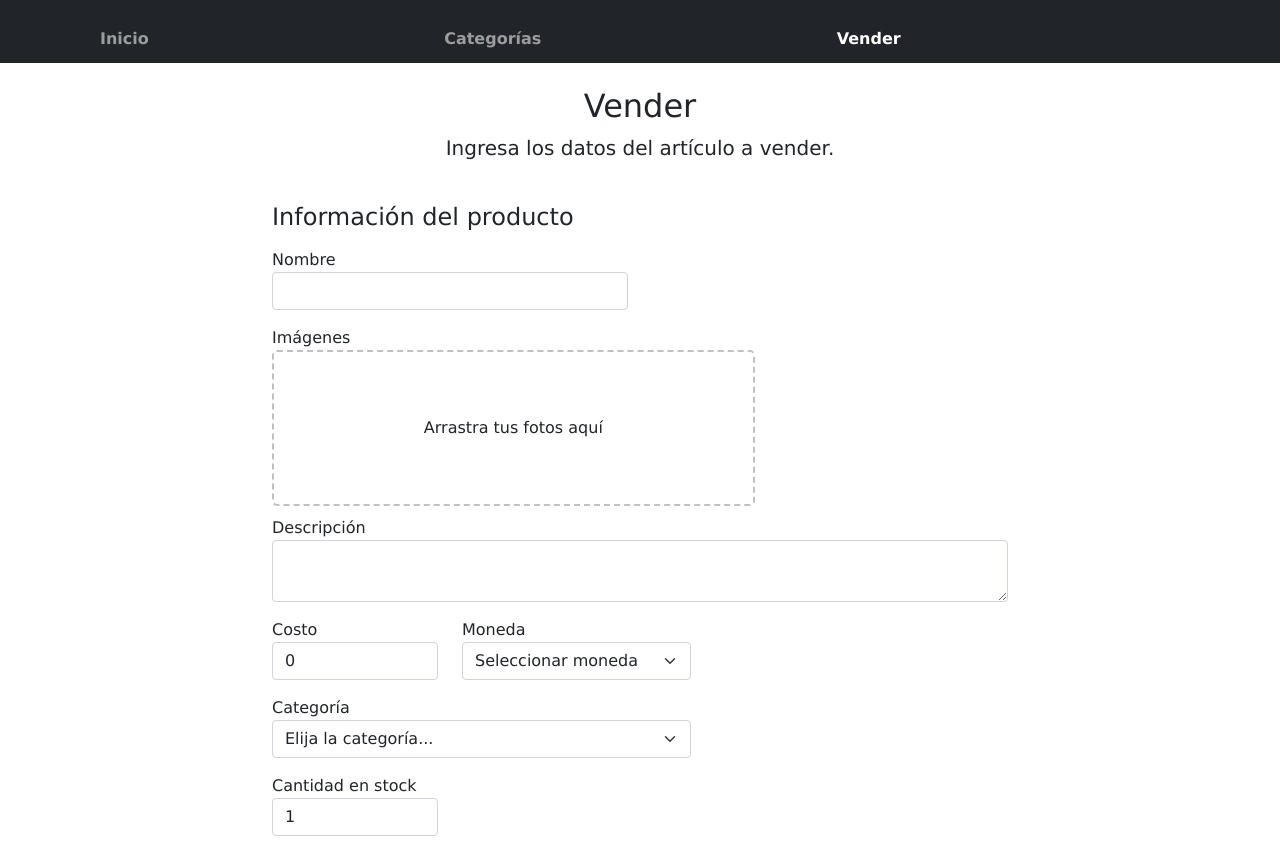
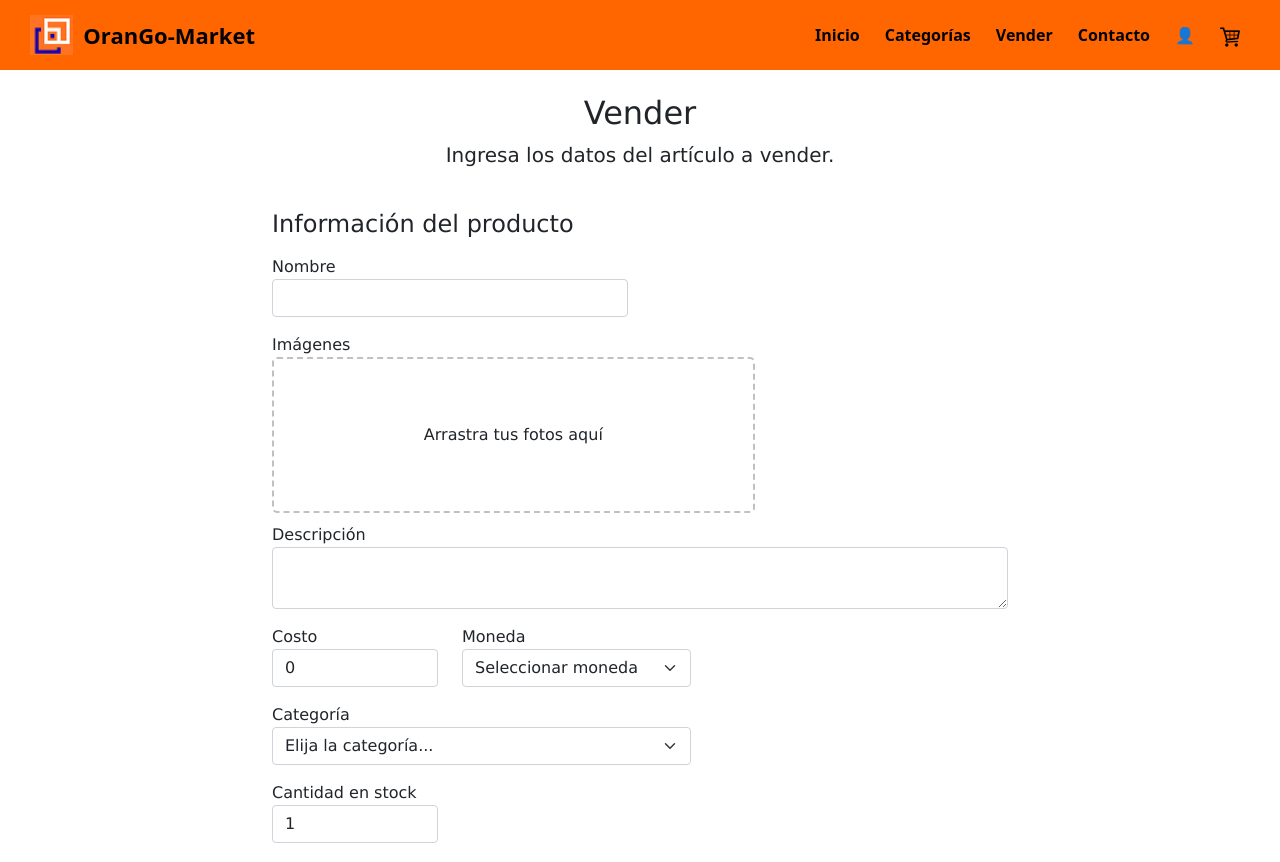
Before and after one commit to chimihch/proyectofinaljap.github.io, a plain HTML site: page sell.html in a window 1280 px wide. Shown: the top 862 px of the page. Drawn offline with Linux system fonts and the light colour scheme.

Commit message:
arreglo de barra de navegacion y nombre de usuario

```diff
--- a/sell.html
+++ b/sell.html
@@ -12,29 +12,23 @@
 </head>
 
 <body>
-  <nav class="navbar navbar-expand-lg navbar-dark bg-dark p-1">
-    <div class="container">
-      <button class="navbar-toggler" type="button" data-bs-toggle="collapse" data-bs-target="#navbarNav"
-        aria-controls="navbarNav" aria-expanded="false" aria-label="Toggle navigation">
-        <span class="navbar-toggler-icon"></span>
-      </button>
-      <div class="collapse navbar-collapse" id="navbarNav">
-        <ul class="navbar-nav w-100 justify-content-between">
-          <li class="nav-item">
-            <a class="nav-link" href="index.html">Inicio</a>
-          </li>
-          <li class="nav-item">
-            <a class="nav-link" href="categories.html">Categorías</a>
-          </li>
-          <li class="nav-item">
-            <a class="nav-link active" href="sell.html">Vender</a>
-          </li>
-          <li class="nav-item">
-          </li>
-        </ul>
-      </div>
-    </div>
-  </nav>
+  <header class="navbar">
+    <div class="logo">
+        <img src="workspace-de-0/logo-orango.png" alt="OranGo-Market">
+    OranGo-Market
+</div>
+    <nav class="menu">
+      <ul id="menuUL">
+      <li><a href="index.html">Inicio</a></li>
+      <li><a href="categories.html">Categorías</a></li>
+      <li><a href="sell.html">Vender</a></li>
+      <li><a href="contacto.html">Contacto</a></li>
+      <li><a href="#">👤 <span id="user-name"></span></a></li>
+      <li><a href="carrito.html" class="cart"><img src="workspace-de-0/basket-cart-icon-27.png" alt="Carrito"></a></li>
+
+      </ul>
+    </nav>
+  </header>
   <div class="container">
     <div class="text-center p-4">
       <h2>Vender</h2>
@@ -221,6 +215,16 @@
       <div></div>
     </div>
   </div>
+    <script>
+    document.addEventListener('DOMContentLoaded', () => {
+      const userName = localStorage.getItem('userName');
+      const userNameSpan = document.getElementById('user-name');
+
+      if (userName && userNameSpan) {
+        userNameSpan.textContent = userName;
+      }
+    });
+  </script>
   <script src="js/bootstrap.bundle.min.js"></script>
   <script src="js/dropzone.js"></script>
   <script src="js/init.js"></script>
```
Also changed, not shown: cart.html (+10 -0 lines), categories.html (+11 -0 lines), product-info.html (+1 -0 lines), products.html (+11 -0 lines).
